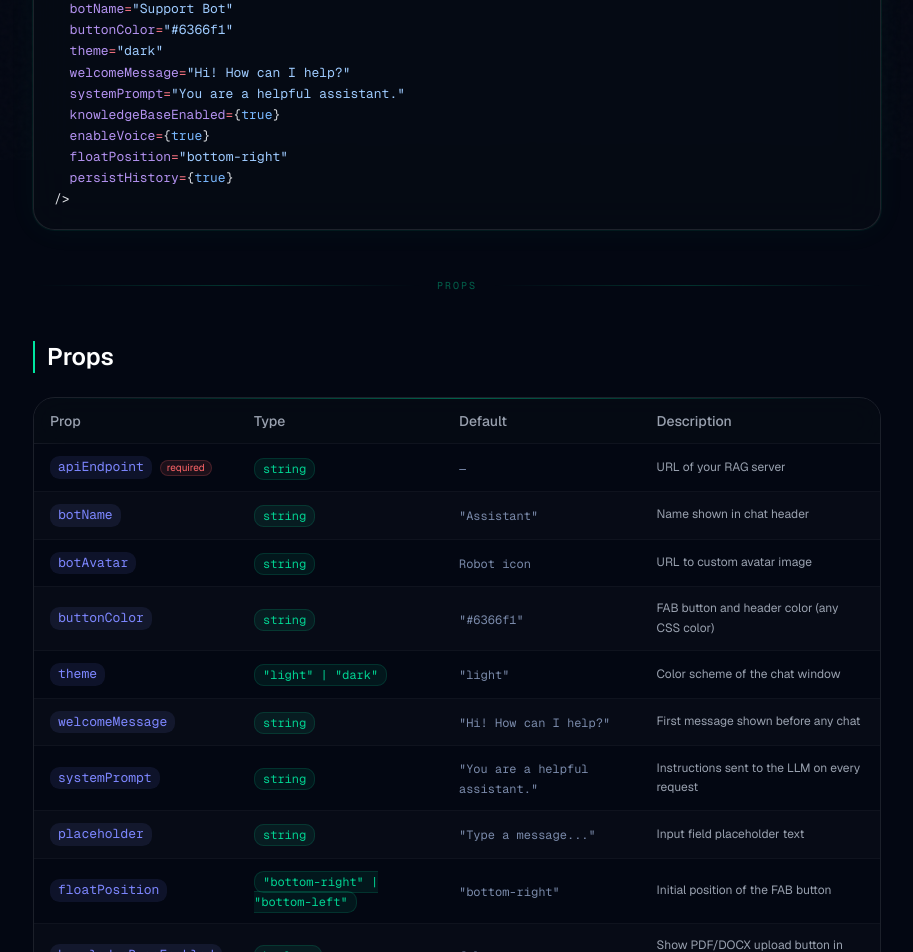
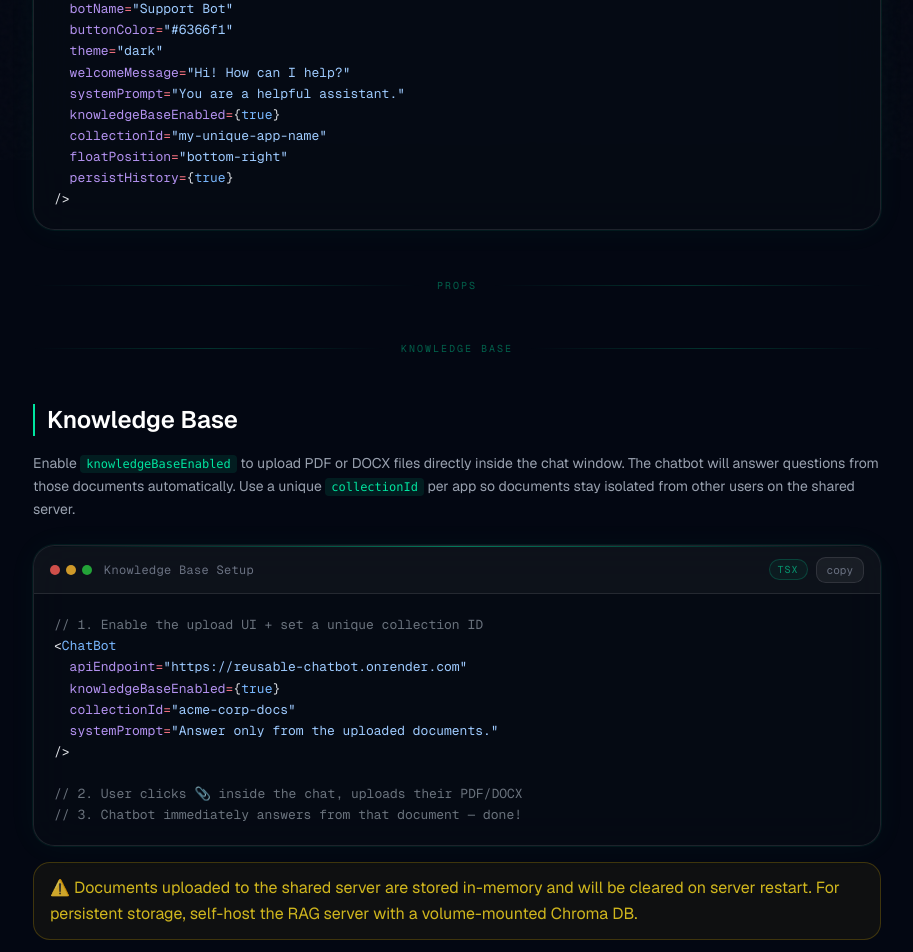
Before and after one commit to pratham27-pro/reusable-chatbot, a Next.js app in the folder chatbot-site/: page /docs in a window 1280 px wide. Shown: the part 640-1592 px from the top of the page, without its empty margins (183-1096 px from the left). Built offline with nearby package versions, Linux system fonts and the light colour scheme.

Commit message:
docs updated

```diff
--- a/chatbot-site/app/docs/page.tsx
+++ b/chatbot-site/app/docs/page.tsx
@@ -58,25 +58,25 @@ export default function DocsPage() {
         </h2>
 
         <ShikiBlock lang="bash" label="Install">
-          {`npm install @pratham/chatbot`}
+          {`npm install @pratham_jain/chatkit`}
         </ShikiBlock>
 
         <ShikiBlock lang="tsx" label="Usage" className="mt-4">
-          {`import { ChatBot } from '@pratham/chatbot';
+          {`import { ChatBot } from '@pratham_jain/chatkit';
 
 // Minimum — just one prop
-<ChatBot apiEndpoint="https://your-rag-server.com" />
+<ChatBot apiEndpoint="https://reusable-chatbot.onrender.com" />
 
 // Full config
 <ChatBot
-  apiEndpoint="https://your-rag-server.com"
+  apiEndpoint="https://reusable-chatbot.onrender.com"
   botName="Support Bot"
   buttonColor="#6366f1"
   theme="dark"
   welcomeMessage="Hi! How can I help?"
   systemPrompt="You are a helpful assistant."
   knowledgeBaseEnabled={true}
-  enableVoice={true}
+  collectionId="my-unique-app-name"
   floatPosition="bottom-right"
   persistHistory={true}
 />`}
@@ -91,6 +91,54 @@ export default function DocsPage() {
         </span>
         <div className="flex-1 h-px bg-linear-to-r from-transparent via-[#00e5a0]/20 to-transparent" />
       </div>
+      {/* ── Section divider ──────────────────────────────────────────── */}
+      <div className="relative my-12 flex items-center gap-4">
+        <div className="flex-1 h-px bg-linear-to-r from-transparent via-[#00e5a0]/20 to-transparent" />
+        <span className="text-[10px] font-mono tracking-[0.2em] text-[#00e5a0]/40 uppercase">
+          knowledge base
+        </span>
+        <div className="flex-1 h-px bg-linear-to-r from-transparent via-[#00e5a0]/20 to-transparent" />
+      </div>
+
+      {/* ── Knowledge Base section ───────────────────────────────────── */}
+      <section className="mb-12">
+        <h2 className="text-2xl font-semibold text-white mb-4 pl-3 border-l-2 border-[#00e5a0]">
+          Knowledge Base
+        </h2>
+        <p className="text-gray-400 mb-6 text-sm leading-relaxed">
+          Enable{" "}
+          <code className="text-[#00e5a0] bg-[#00e5a0]/10 px-1.5 py-0.5 rounded text-xs">
+            knowledgeBaseEnabled
+          </code>{" "}
+          to upload PDF or DOCX files directly inside the chat window. The
+          chatbot will answer questions from those documents automatically. Use
+          a unique{" "}
+          <code className="text-[#00e5a0] bg-[#00e5a0]/10 px-1.5 py-0.5 rounded text-xs">
+            collectionId
+          </code>{" "}
+          per app so documents stay isolated from other users on the shared
+          server.
+        </p>
+
+        <ShikiBlock lang="tsx" label="Knowledge Base Setup">
+          {`// 1. Enable the upload UI + set a unique collection ID
+<ChatBot
+  apiEndpoint="https://reusable-chatbot.onrender.com"
+  knowledgeBaseEnabled={true}
+  collectionId="acme-corp-docs"
+  systemPrompt="Answer only from the uploaded documents."
+/>
+
+// 2. User clicks 📎 inside the chat, uploads their PDF/DOCX
+// 3. Chatbot immediately answers from that document — done!`}
+        </ShikiBlock>
+
+        <div className="mt-4 rounded-xl border border-yellow-400/20 bg-yellow-400/5 px-4 py-3 text-s text-yellow-300/80 leading-relaxed">
+          ⚠️ Documents uploaded to the shared server are stored in-memory and
+          will be cleared on server restart. For persistent storage, self-host
+          the RAG server with a volume-mounted Chroma DB.
+        </div>
+      </section>
 
       {/* ── Props table ───────────────────────────────────────────────── */}
       <section className="mb-12">
--- a/chatbot-site/components/docs/PropsTable.tsx
+++ b/chatbot-site/components/docs/PropsTable.tsx
@@ -72,7 +72,15 @@ const props = [
     type: "boolean",
     required: false,
     default: "false",
-    desc: "Show PDF/DOCX upload button in the chat",
+    desc: "Show PDF/DOCX upload button; sends documents to your RAG server",
+  },
+  // ← NEW
+  {
+    name: "collectionId",
+    type: "string",
+    required: false,
+    default: '"default"',
+    desc: "Unique identifier for your knowledge base. Use a different ID per app to keep documents isolated on the shared RAG server",
   },
   {
     name: "enableVoice",
```
